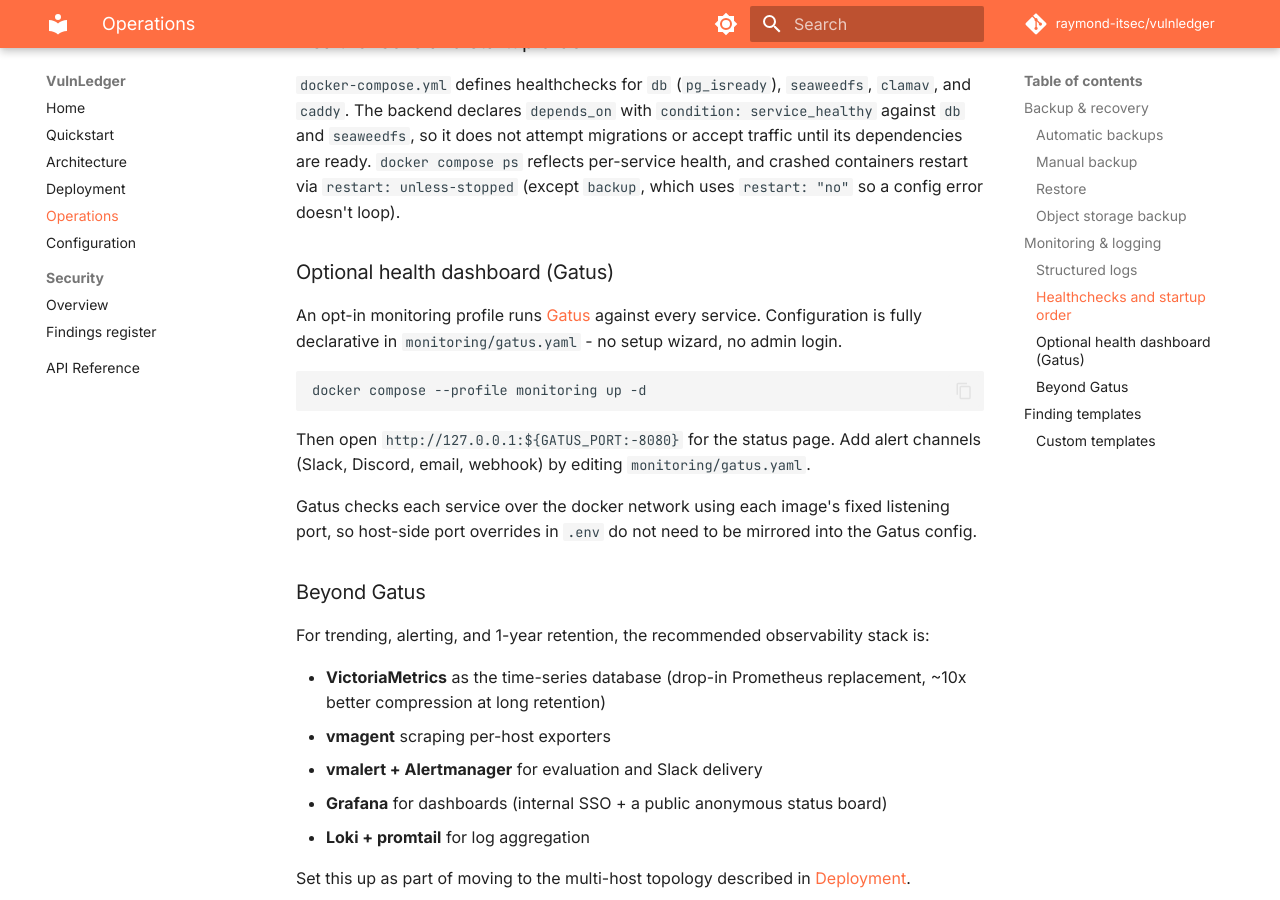
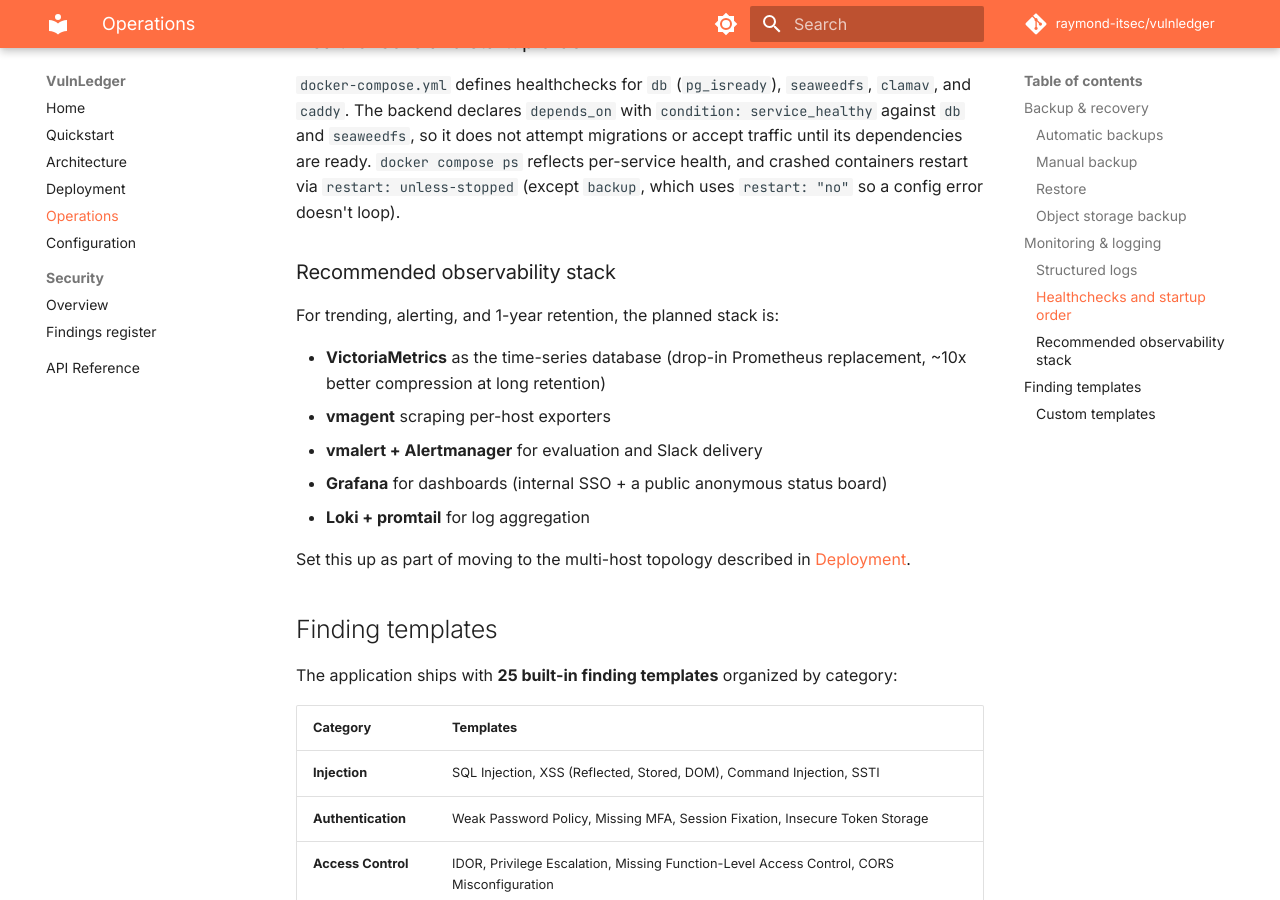
Before and after one commit to raymond-itsec/vulnledger, an MkDocs documentation site: the page built from docs/operations.md, in a window 1280 px wide and 900 px high, scrolled down 1852 px. Built offline with MkDocs 1.6.1 and Material for MkDocs 9.7.7, drawn with Linux system fonts in a browser that asks for light colours; comment, search, counter and statistics services are not loaded.

Commit message:
Remove Gatus from stack and docs (replaced by future VM+Grafana+Loki)
Removed gatus service from docker-compose.yml, GATUS_PORT and GATUS_BIND_IP from .env.example, the entire monitoring/ directory (only contained gatus.yaml), and the Optional Health Dashboard section from operations.md. Configuration table no longer lists GATUS_PORT. CHANGELOG kept untouched - past releases shipped Gatus and that historical record stays accurate.

Replacement (VictoriaMetrics + vmagent + Alertmanager + Grafana + Loki) lands as part of the multi-host validation work.

````diff
--- a/docs/operations.md
+++ b/docs/operations.md
@@ -78,21 +78,9 @@
 
 `docker-compose.yml` defines healthchecks for `db` (`pg_isready`), `seaweedfs`, `clamav`, and `caddy`. The backend declares `depends_on` with `condition: service_healthy` against `db` and `seaweedfs`, so it does not attempt migrations or accept traffic until its dependencies are ready. `docker compose ps` reflects per-service health, and crashed containers restart via `restart: unless-stopped` (except `backup`, which uses `restart: "no"` so a config error doesn't loop).
 
-### Optional health dashboard (Gatus)
+### Recommended observability stack
 
-An opt-in monitoring profile runs [Gatus](https://gatus.io) against every service. Configuration is fully declarative in `monitoring/gatus.yaml` - no setup wizard, no admin login.
-
-```bash
-docker compose --profile monitoring up -d
-```
-
-Then open `http://127.0.0.1:${GATUS_PORT:-8080}` for the status page. Add alert channels (Slack, Discord, email, webhook) by editing `monitoring/gatus.yaml`.
-
-Gatus checks each service over the docker network using each image's fixed listening port, so host-side port overrides in `.env` do not need to be mirrored into the Gatus config.
-
-### Beyond Gatus
-
-For trending, alerting, and 1-year retention, the recommended observability stack is:
+For trending, alerting, and 1-year retention, the planned stack is:
 
 - **VictoriaMetrics** as the time-series database (drop-in Prometheus replacement, ~10x better compression at long retention)
 - **vmagent** scraping per-host exporters
````
Also changed, not shown: docker-compose.yml (+0 -21 lines), docs/configuration.md (+0 -1 lines), 2 other files.
